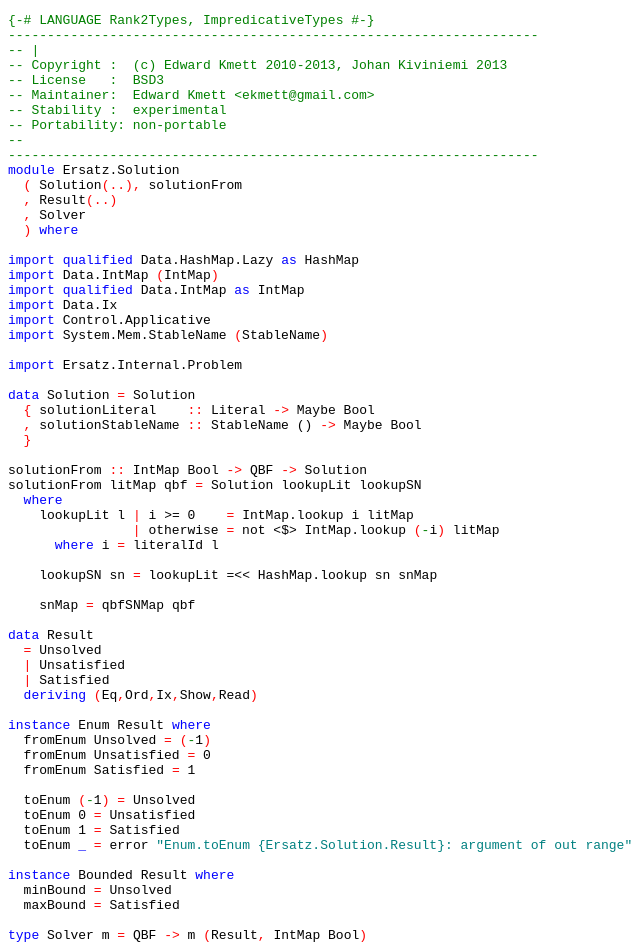
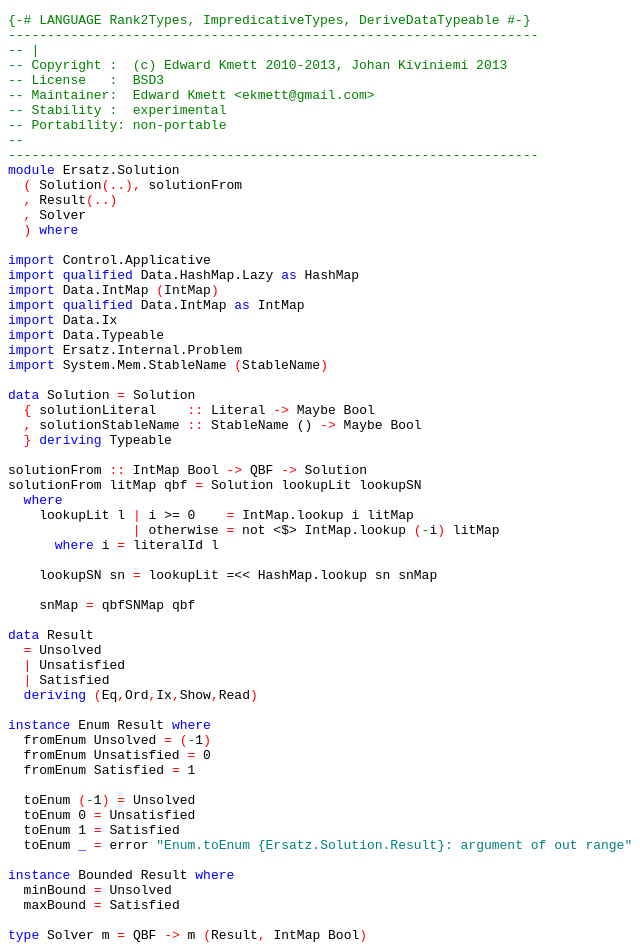
Before and after one commit to ekmett/ersatz, a plain HTML site: page src/Ersatz-Solution.html in a window 1280 px wide. Shown: the whole page, without its empty margins (0-640 px from the left). Drawn offline with Linux system fonts and the light colour scheme.

Commit message:
updated haddocks

```diff
--- a/src/Ersatz-Solution.html
+++ b/src/Ersatz-Solution.html
@@ -7,7 +7,7 @@
 <link type='text/css' rel='stylesheet' href='hscolour.css' />
 </head>
 <body>
-<pre><a name="line-1"></a><span class='hs-comment'>{-# LANGUAGE Rank2Types, ImpredicativeTypes #-}</span>
+<pre><a name="line-1"></a><span class='hs-comment'>{-# LANGUAGE Rank2Types, ImpredicativeTypes, DeriveDataTypeable #-}</span>
 <a name="line-2"></a><span class='hs-comment'>--------------------------------------------------------------------</span>
 <a name="line-3"></a><span class='hs-comment'>-- |</span>
 <a name="line-4"></a><span class='hs-comment'>-- Copyright :  (c) Edward Kmett 2010-2013, Johan Kiviniemi 2013</span>
@@ -23,19 +23,19 @@
 <a name="line-14"></a>  <span class='hs-layout'>,</span> <span class='hs-conid'>Solver</span>
 <a name="line-15"></a>  <span class='hs-layout'>)</span> <span class='hs-keyword'>where</span>
 <a name="line-16"></a>
-<a name="line-17"></a><span class='hs-keyword'>import</span> <span class='hs-keyword'>qualified</span> <span class='hs-conid'>Data</span><span class='hs-varop'>.</span><span class='hs-conid'>HashMap</span><span class='hs-varop'>.</span><span class='hs-conid'>Lazy</span> <span class='hs-keyword'>as</span> <span class='hs-conid'>HashMap</span>
-<a name="line-18"></a><span class='hs-keyword'>import</span> <span class='hs-conid'>Data</span><span class='hs-varop'>.</span><span class='hs-conid'>IntMap</span> <span class='hs-layout'>(</span><span class='hs-conid'>IntMap</span><span class='hs-layout'>)</span>
-<a name="line-19"></a><span class='hs-keyword'>import</span> <span class='hs-keyword'>qualified</span> <span class='hs-conid'>Data</span><span class='hs-varop'>.</span><span class='hs-conid'>IntMap</span> <span class='hs-keyword'>as</span> <span class='hs-conid'>IntMap</span>
-<a name="line-20"></a><span class='hs-keyword'>import</span> <span class='hs-conid'>Data</span><span class='hs-varop'>.</span><span class='hs-conid'>Ix</span>
-<a name="line-21"></a><span class='hs-keyword'>import</span> <span class='hs-conid'>Control</span><span class='hs-varop'>.</span><span class='hs-conid'>Applicative</span>
-<a name="line-22"></a><span class='hs-keyword'>import</span> <span class='hs-conid'>System</span><span class='hs-varop'>.</span><span class='hs-conid'>Mem</span><span class='hs-varop'>.</span><span class='hs-conid'>StableName</span> <span class='hs-layout'>(</span><span class='hs-conid'>StableName</span><span class='hs-layout'>)</span>
-<a name="line-23"></a>
-<a name="line-24"></a><span class='hs-keyword'>import</span> <span class='hs-conid'>Ersatz</span><span class='hs-varop'>.</span><span class='hs-conid'>Internal</span><span class='hs-varop'>.</span><span class='hs-conid'>Problem</span>
+<a name="line-17"></a><span class='hs-keyword'>import</span> <span class='hs-conid'>Control</span><span class='hs-varop'>.</span><span class='hs-conid'>Applicative</span>
+<a name="line-18"></a><span class='hs-keyword'>import</span> <span class='hs-keyword'>qualified</span> <span class='hs-conid'>Data</span><span class='hs-varop'>.</span><span class='hs-conid'>HashMap</span><span class='hs-varop'>.</span><span class='hs-conid'>Lazy</span> <span class='hs-keyword'>as</span> <span class='hs-conid'>HashMap</span>
+<a name="line-19"></a><span class='hs-keyword'>import</span> <span class='hs-conid'>Data</span><span class='hs-varop'>.</span><span class='hs-conid'>IntMap</span> <span class='hs-layout'>(</span><span class='hs-conid'>IntMap</span><span class='hs-layout'>)</span>
+<a name="line-20"></a><span class='hs-keyword'>import</span> <span class='hs-keyword'>qualified</span> <span class='hs-conid'>Data</span><span class='hs-varop'>.</span><span class='hs-conid'>IntMap</span> <span class='hs-keyword'>as</span> <span class='hs-conid'>IntMap</span>
+<a name="line-21"></a><span class='hs-keyword'>import</span> <span class='hs-conid'>Data</span><span class='hs-varop'>.</span><span class='hs-conid'>Ix</span>
+<a name="line-22"></a><span class='hs-keyword'>import</span> <span class='hs-conid'>Data</span><span class='hs-varop'>.</span><span class='hs-conid'>Typeable</span>
+<a name="line-23"></a><span class='hs-keyword'>import</span> <span class='hs-conid'>Ersatz</span><span class='hs-varop'>.</span><span class='hs-conid'>Internal</span><span class='hs-varop'>.</span><span class='hs-conid'>Problem</span>
+<a name="line-24"></a><span class='hs-keyword'>import</span> <span class='hs-conid'>System</span><span class='hs-varop'>.</span><span class='hs-conid'>Mem</span><span class='hs-varop'>.</span><span class='hs-conid'>StableName</span> <span class='hs-layout'>(</span><span class='hs-conid'>StableName</span><span class='hs-layout'>)</span>
 <a name="line-25"></a>
 <a name="line-26"></a><a name="Solution"></a><span class='hs-keyword'>data</span> <span class='hs-conid'>Solution</span> <span class='hs-keyglyph'>=</span> <span class='hs-conid'>Solution</span>
 <a name="line-27"></a>  <span class='hs-layout'>{</span> <span class='hs-varid'>solutionLiteral</span>    <span class='hs-keyglyph'>::</span> <span class='hs-conid'>Literal</span> <span class='hs-keyglyph'>-&gt;</span> <span class='hs-conid'>Maybe</span> <span class='hs-conid'>Bool</span>
 <a name="line-28"></a>  <span class='hs-layout'>,</span> <span class='hs-varid'>solutionStableName</span> <span class='hs-keyglyph'>::</span> <span class='hs-conid'>StableName</span> <span class='hs-conid'>()</span> <span class='hs-keyglyph'>-&gt;</span> <span class='hs-conid'>Maybe</span> <span class='hs-conid'>Bool</span>
-<a name="line-29"></a>  <span class='hs-layout'>}</span>
+<a name="line-29"></a>  <span class='hs-layout'>}</span> <span class='hs-keyword'>deriving</span> <span class='hs-conid'>Typeable</span>
 <a name="line-30"></a>
 <a name="line-31"></a><a name="solutionFrom"></a><span class='hs-definition'>solutionFrom</span> <span class='hs-keyglyph'>::</span> <span class='hs-conid'>IntMap</span> <span class='hs-conid'>Bool</span> <span class='hs-keyglyph'>-&gt;</span> <span class='hs-conid'>QBF</span> <span class='hs-keyglyph'>-&gt;</span> <span class='hs-conid'>Solution</span>
 <a name="line-32"></a><span class='hs-definition'>solutionFrom</span> <span class='hs-varid'>litMap</span> <span class='hs-varid'>qbf</span> <span class='hs-keyglyph'>=</span> <span class='hs-conid'>Solution</span> <span class='hs-varid'>lookupLit</span> <span class='hs-varid'>lookupSN</span>
```
Also changed, not shown: Ersatz-Solution.html (+1 -1 lines).
